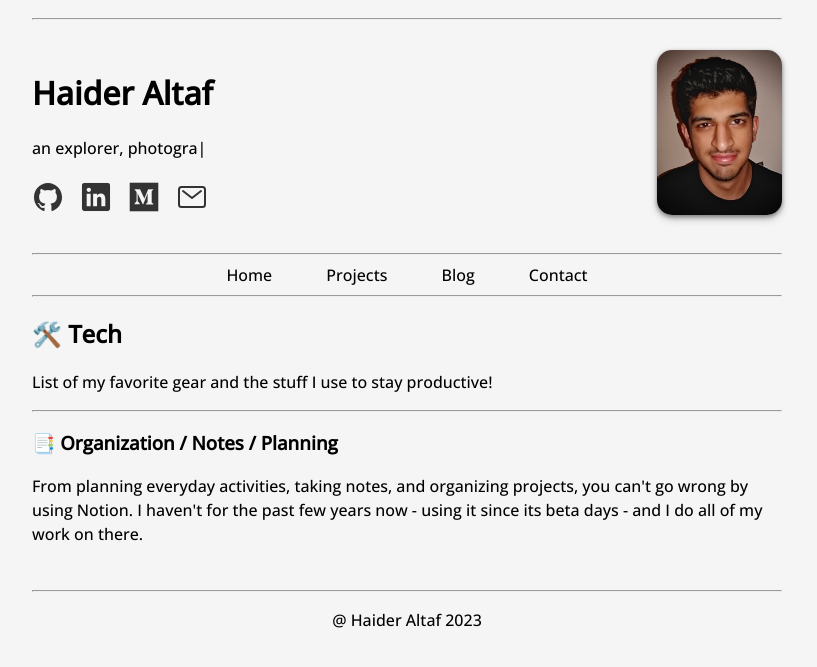
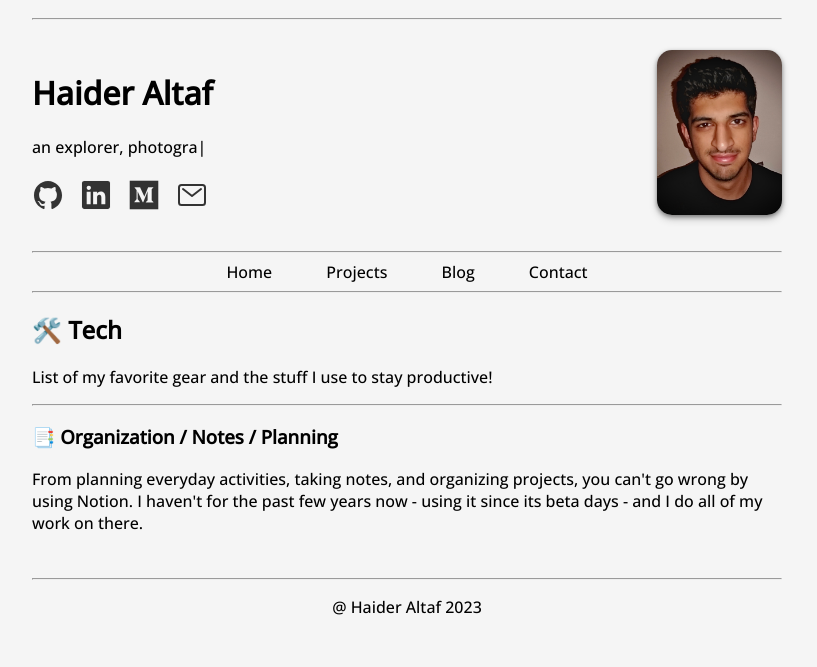
Before and after one commit to haltaf000/Personal_Website, a Django app: page /tech in a window 1280 px wide. Shown: the top 667 px of the page, without its empty margins (233-1050 px from the left). Run offline with Django 4.2, Linux system fonts and the light colour scheme; data comes from the database, SQL or seed files in the repository; parts of the project's set-up code (start-up, migrations or seed data) failed here and were passed over.

Commit message:
something

```diff
--- a/website/static/website/styles.css
+++ b/website/static/website/styles.css
@@ -39,9 +39,7 @@ nav a {
   text-decoration: none;
 }
 
-p {
-  line-height: 1.5;
-}
+
 
 
 
@@ -260,10 +258,17 @@ section {
 }
 
 section p {
-    line-height: 1.2;
+    line-height: 1.5;
     margin-bottom: 10px;
     text-decoration: none;
   }
+
+section a {
+  text-decoration: none;
+  color: rgba(0, 0, 0, 0.2);
+}
+
+
 
 section h3 {
     text-decoration: none;
```
